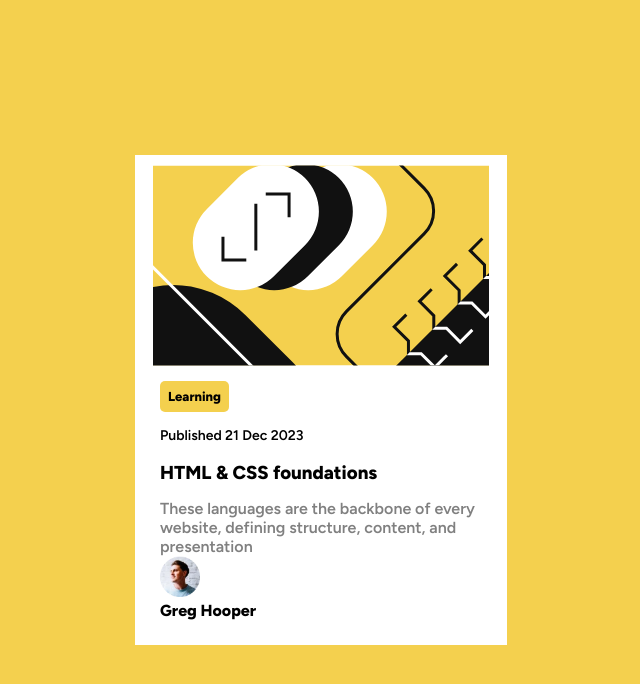
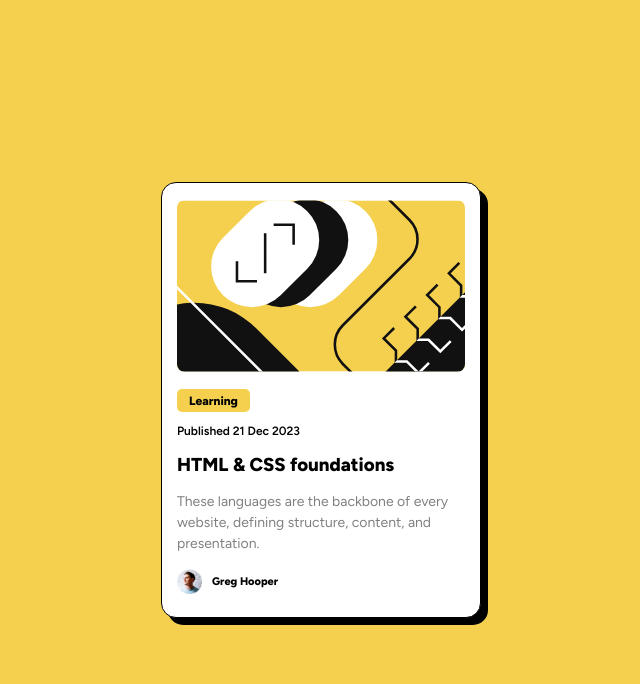
Before and after one commit to ekahanny/blog-preview-card, a plain HTML site: page index.html in a window 1280 px wide. Shown: the whole page, without its empty margins (319-959 px from the left). Drawn offline with Linux system fonts and the light colour scheme.

Commit message:
finished the html css

```diff
--- a/index.html
+++ b/index.html
@@ -10,9 +10,8 @@
 
   <link rel="stylesheet" href="style.css">
   <link rel="preconnect" href="https://fonts.googleapis.com">
-  <link rel="preconnect" href="https://fonts.gstatic.com" crossorigin>
-  <link href="https://fonts.googleapis.com/css2?family=Figtree:wght@600;800&display=swap" rel="stylesheet">
-
+<link rel="preconnect" href="https://fonts.gstatic.com" crossorigin>
+<link href="https://fonts.googleapis.com/css2?family=Figtree:wght@400;600;800&display=swap" rel="stylesheet">
   <!-- Feel free to remove these styles or customise in your own stylesheet 👍 -->
   <!-- <style>
     .attribution { font-size: 11px; text-align: center; }
@@ -32,7 +31,7 @@
         <p class="card-desc">
           These languages are the backbone of every
           website, defining structure, content, and
-          presentation
+          presentation.
         </p>
         <div class="profile">
           <img src="assets/images/image-avatar.webp" alt="" class="img-profile">
--- a/style.css
+++ b/style.css
@@ -2,6 +2,7 @@
     margin: 0px;
     padding: 0px;
 }
+
 
 body {
     background-color: hsl(47, 88%, 63%);
@@ -9,9 +10,7 @@ body {
     justify-content: center;
     align-items: center;
     min-height: 100vh;
-
 }
-
 
 .card{
     background-color: white;
@@ -21,45 +20,61 @@ body {
     align-items: center;
     justify-content: center;
     min-height: 25rem;
-    max-width: 22em;
-    padding: 10px;
-
-
+    max-width: 18em;
+    padding: 17px 15px 8px 15px;
+    border: 1px solid black;
+    border-radius: 15px;
+    box-shadow: 7px 7px;
 }
 
-.card-content{
-    margin:  15px;
-
+.card-img{
+    border-radius: 8px;
+    max-width: 100%;
 }
 
 .btn-text {
     background-color: hsl(47, 88%, 63%);
-    font-weight: 700;
-    font-size: 13px;
-    padding: 8px;
+    max-height: 10px;
+    display: flex;
+    font-weight: 800;
+    font-size: 12px;
+    padding: 5px 12px 8px 12px;
     border-radius: 5px;
     display: inline-block;
+    margin-top: 17px;
 }
 
 .date-published {
-    margin-top: 15px;
-    font-size: 14px;
+    margin-top: 12px;
+    font-size: 12px;
+    font-weight: 600;
 
 }
 
 .title {
-    margin-top: 17px;
+    margin-top: 15px;
 }
 
 .card-desc {
     color: hsl(0, 0%, 50%);
     margin-top: 15px;
+    font-weight: 400;
+    font-size: 14px;
+    line-height: 1.5;
 }
 
 .img-profile {
-    width: 40px;
+    width: 25px;
 }
 
 .profile-name{
     font-weight: 800;
+    font-size: 11px;
 }
+
+.profile {
+    margin: 15px 0px;
+    display: flex;
+    align-items: center;
+    gap: 10px;
+}
```
